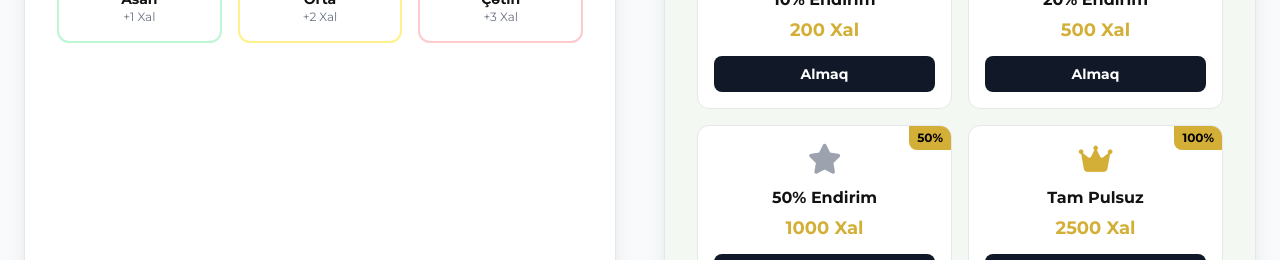
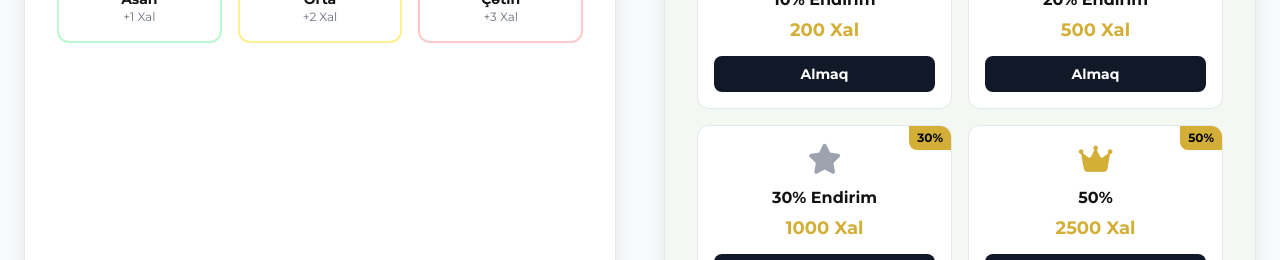
Before and after one commit to musasettarzade76-art/Zirve, a plain HTML site: page index.html in a window 1280 px wide. Shown: the part 6740-7000 px from the top of the page. Drawn offline with nearby package versions, Linux system fonts and the light colour scheme.

Commit message:
Add files via upload

```diff
--- a/index.html
+++ b/index.html
@@ -374,17 +374,17 @@
                         </div>
 
                         <div class="bg-white dark:bg-gray-700 p-4 rounded-xl border border-gray-200 dark:border-gray-600 flex flex-col items-center text-center relative overflow-hidden group">
-                            <div class="absolute top-0 right-0 bg-brand-gold text-black text-xs px-2 py-1 rounded-bl-lg font-bold">50%</div>
+                            <div class="absolute top-0 right-0 bg-brand-gold text-black text-xs px-2 py-1 rounded-bl-lg font-bold">30%</div>
                             <div class="text-3xl text-gray-400 mb-2"><i class="fas fa-star"></i></div>
-                            <h4 class="font-bold text-brand-dark dark:text-white mb-1" data-translate="coupon_discount_50">50% Endirim</h4>
+                            <h4 class="font-bold text-brand-dark dark:text-white mb-1" data-translate="coupon_discount_50">30% Endirim</h4>
                             <p class="text-brand-gold font-bold text-lg mb-3" data-translate="coupon_cost_1000">1000 Xal</p>
                             <button onclick="buyCoupon(50, 1000)" class="w-full bg-gray-900 text-white py-2 rounded-lg text-sm font-bold hover:bg-brand-gold transition" data-translate="coupon_btn_buy">Almaq</button>
                         </div>
 
                         <div class="bg-white dark:bg-gray-700 p-4 rounded-xl border border-gray-200 dark:border-gray-600 flex flex-col items-center text-center relative overflow-hidden group border-brand-gold">
-                            <div class="absolute top-0 right-0 bg-brand-gold text-black text-xs px-2 py-1 rounded-bl-lg font-bold">100%</div>
+                            <div class="absolute top-0 right-0 bg-brand-gold text-black text-xs px-2 py-1 rounded-bl-lg font-bold">50%</div>
                             <div class="text-3xl text-brand-gold mb-2"><i class="fas fa-crown"></i></div>
-                            <h4 class="font-bold text-brand-dark dark:text-white mb-1" data-translate="coupon_free">Tam Pulsuz</h4>
+                            <h4 class="font-bold text-brand-dark dark:text-white mb-1" data-translate="coupon_free"> 50%</h4>
                             <p class="text-brand-gold font-bold text-lg mb-3" data-translate="coupon_cost_2500">2500 Xal</p>
                             <button onclick="buyCoupon(100, 2500)" class="w-full bg-gray-900 text-white py-2 rounded-lg text-sm font-bold hover:bg-brand-gold transition" data-translate="coupon_btn_buy">Almaq</button>
                         </div>
```
